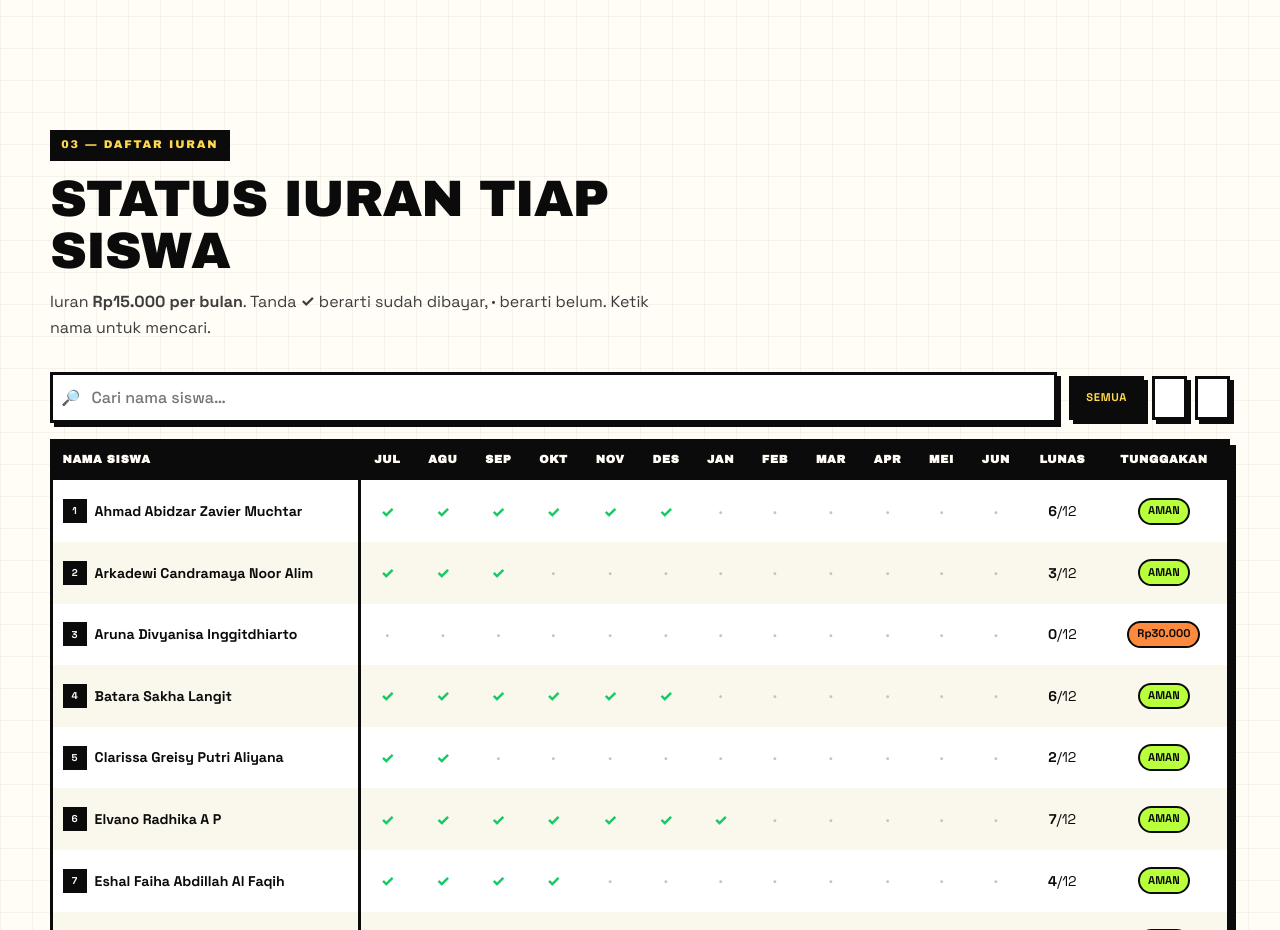
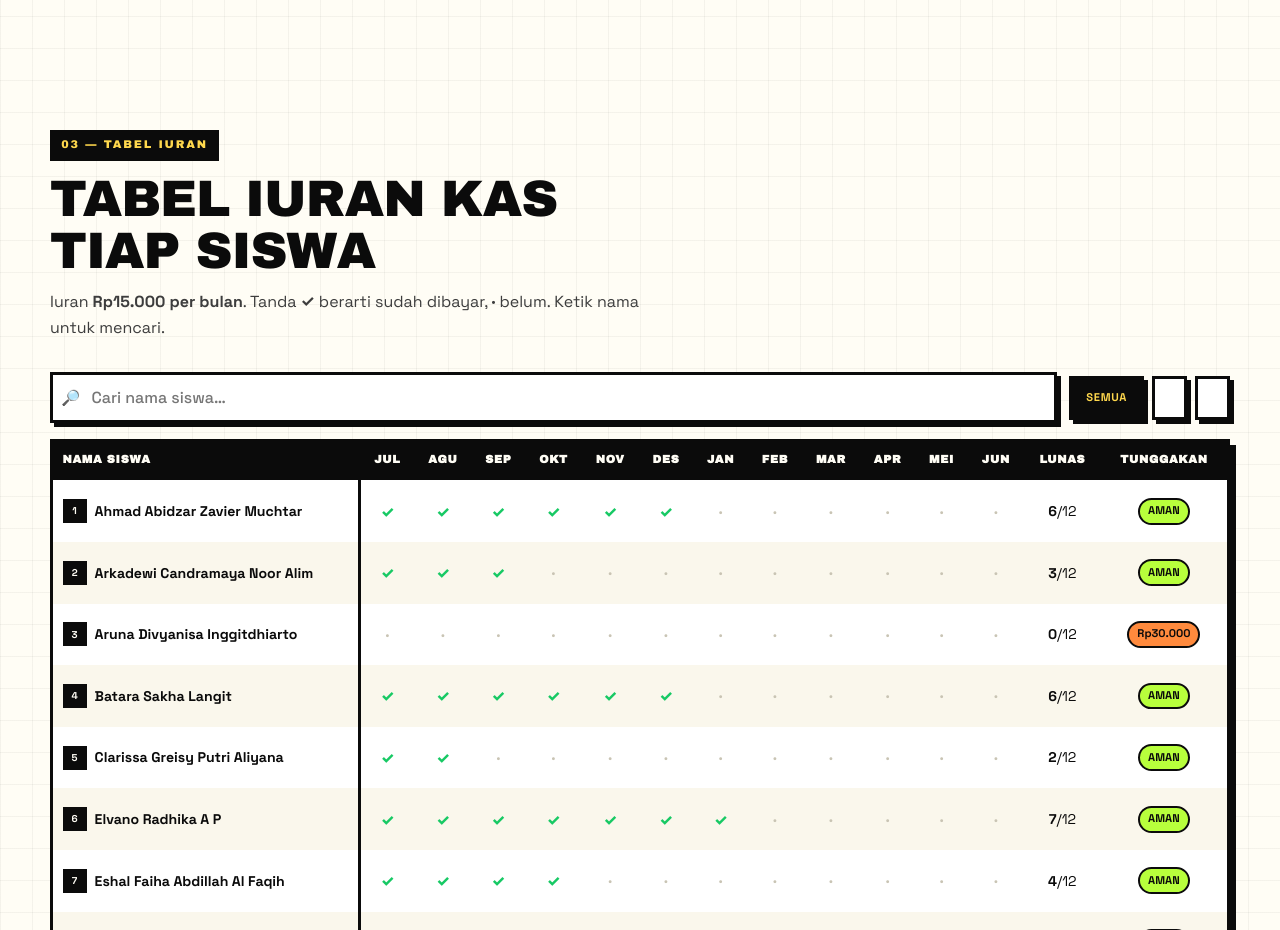
Before and after one commit to belvahector-ship-it/kas-kelas-1b-sd-alhuda, a plain HTML site: page index.html in a window 1280 px wide. Shown: the part 2320-3250 px from the top of the page. Drawn offline with Linux system fonts and the light colour scheme; no server answers.

Commit message:
Update index.html

```diff
--- a/index.html
+++ b/index.html
@@ -173,10 +173,10 @@
 <section class="section" id="iuran">
   <div class="wrap">
     <div class="section-head reveal">
-      <span class="eyebrow">03 — Daftar Iuran</span>
-      <h2>Status Iuran Tiap Siswa</h2>
+      <span class="eyebrow">03 — Tabel Iuran</span>
+      <h2>Tabel Iuran KAS Tiap Siswa</h2>
       <p>Iuran <b>Rp15.000 per bulan</b>. Tanda <b>✓</b> berarti sudah dibayar,
-         <b>·</b> berarti belum. Ketik nama untuk mencari.</p>
+         <b>·</b> belum. Ketik nama untuk mencari.</p>
     </div>
 
     <div class="controls reveal" style="--d:60ms">
```
